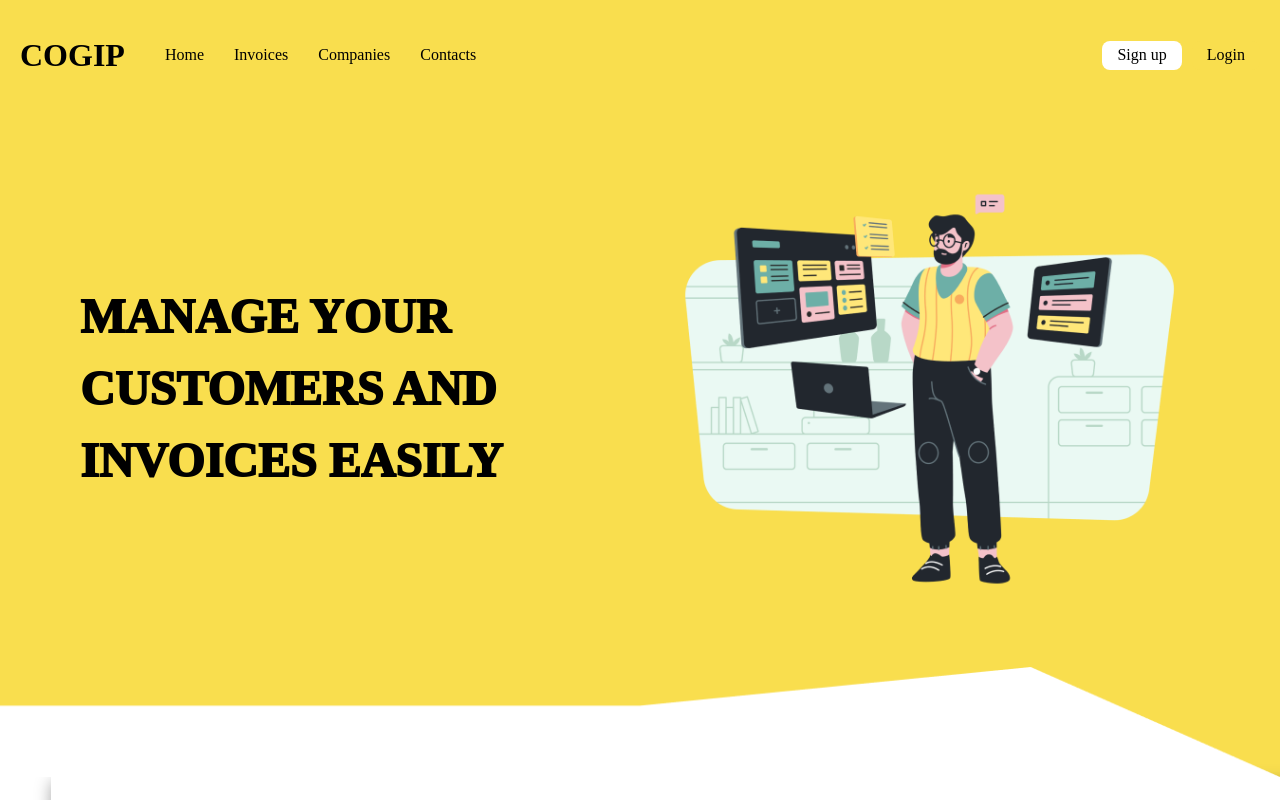
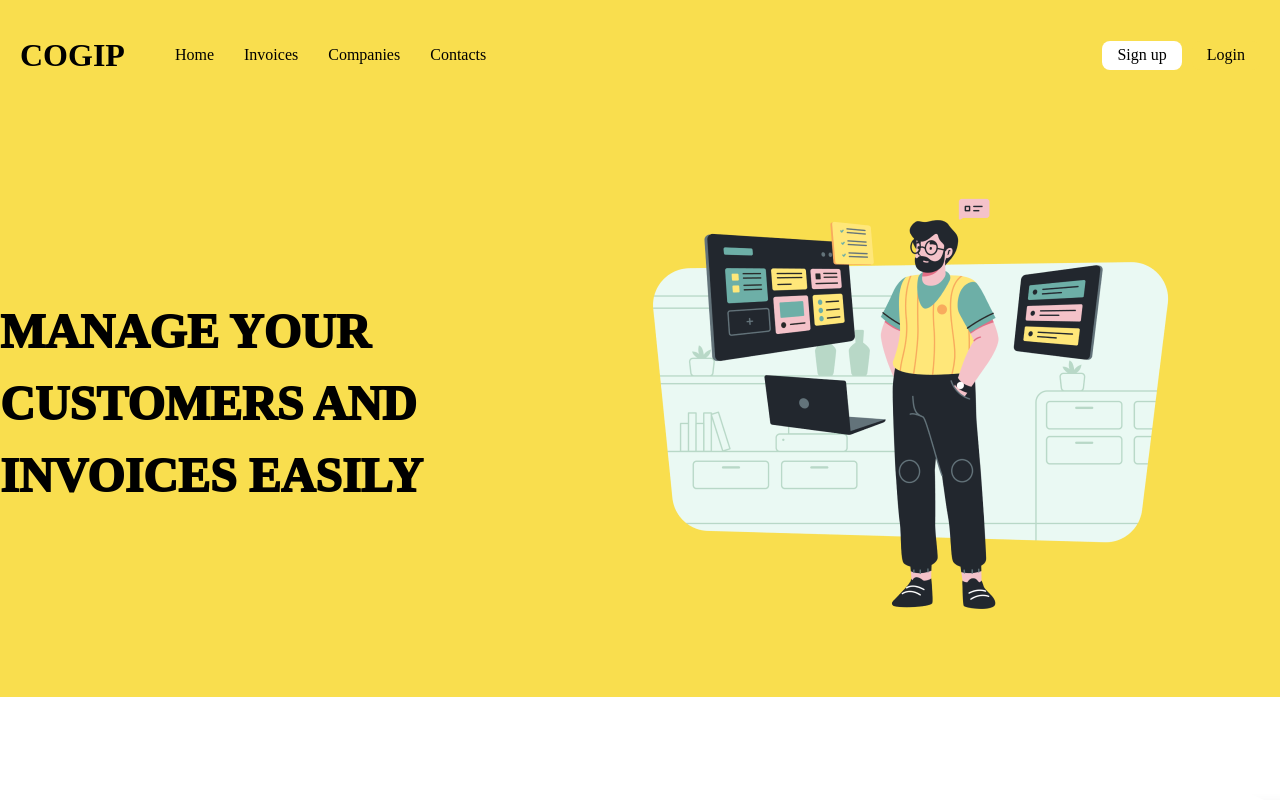
Before and after one commit to javadaller/COGIP, a React (Vite) app: page / in a window 1280 px wide. Shown: the top 800 px of the page. Built offline with nearby package versions, Linux system fonts and the light colour scheme.

Commit message:
update router + app

```diff
--- a/public/assets/css/style.css
+++ b/public/assets/css/style.css
@@ -644,31 +644,30 @@ header nav a button.btn2 {
   background: #f9de4e;
 }
 
-.container {
+body .container {
   display: flex;
   align-items: center;
-  margin-left: 80px;
+  background: #f9de4e;
 }
-.container h2 {
+body .container h2 {
   width: 40%;
   font-size: 3rem;
   font-weight: 1000;
 }
-.container .image-container {
+body .container .image-container {
   flex: 1;
   display: flex;
   justify-content: flex-end;
 }
-.container .image-container .rectangle-container {
+body .container .image-container .rectangle-container {
   width: 20%;
   height: 10%;
   justify-content: flex-end;
 }
-.container .image-container img {
+body .container .image-container img {
   max-width: 100%;
   height: auto;
 }
-
 body .main-container {
   box-shadow: rgba(0, 0, 0, 0.35) 0px 5px 15px;
   padding: 5%;
--- a/src/React Components/App.jsx
+++ b/src/React Components/App.jsx
@@ -1,14 +1,45 @@
-import React from 'react'
-import Home from './Home'
-import './../../public/assets/css/style.css'
-import { Link } from 'react-router-dom';
+// App.jsx
+import React from 'react';
+import { Outlet, Link } from 'react-router-dom';
+import './../../public/assets/css/style.css'; // Assurez-vous que le chemin est correct
 
-    function App() {
-    return (
-        <div>
-        <Home/>
-        </div>
-    )
-    }
+function App() {
+  return (
+    <div>
+      <header>
+        <nav>
+          <div>
+            <h1>COGIP</h1>
+            <ul>
+            <Link to="/">
+              <li>Home</li>
+              </Link>
+              <Link to="/invoices">
+                <li>Invoices</li>
+              </Link>
+              <Link to="/companies">
+                <li>Companies</li>
+              </Link>
+              <Link to="/contact">
+                <li>Contacts</li>
+              </Link>
+            </ul>
+          </div>
+          <div>
+            <Link to="/sign-up">
+              <button className="btn1">Sign up</button>
+            </Link>
+            <Link to="/login">
+              <button className="btn2">Login</button>
+            </Link>
+          </div>
+        </nav>
+      </header>
+      <main>
+        <Outlet /> {/* This is where nested routes will be rendered */}
+      </main>
+    </div>
+  );
+}
 
 export default App;
--- a/src/React Components/Home.jsx
+++ b/src/React Components/Home.jsx
@@ -6,46 +6,21 @@ import { Link } from 'react-router-dom';
 export default function Home() {
   return (
     <>
-      <header>
-        <nav>
-          <div>
-            <h1>COGIP</h1>
-            <ul>
-              <li>Home</li>
-              <Link to="/invoices">
-                <li>Invoices</li>
-              </Link>
-              <Link to="/companies">
-                <li>Companies</li>
-              </Link>
-              <Link to="/contact">
-                <li>Contacts</li>
-              </Link>
-            </ul>
-          </div>
-          <div>
-            <Link to="/sign-up">
-              <button className="btn1">Sign up</button>
-            </Link>
-            <Link to="/login">
-              <button className="btn2">Login</button>
-            </Link>
-          </div>
-        </nav>
-        <div className="container">
+
+      <body>
+      <div className="container">
         <h2>MANAGE YOUR CUSTOMERS AND INVOICES EASILY</h2>
         <div className="image-container">
           <img src={img} alt="Home illustration" />
         </div>
 
-
       </div>
       <div className="rectangle-container">
         <img src={rectangleblanc} alt="Home illustration" />
         </div>
-      </header>
 
-      <body>
+
+
   <div class="main-container">
     <section class="test">
       <h2>Last invoices</h2>
@@ -125,4 +100,4 @@ export default function Home() {
 
     </>
   );
-}
+};
--- /dev/null
+++ b/src/React Components/Invoices.jsx
@@ -0,0 +1,14 @@
+import React from 'react';
+import { Link } from 'react-router-dom'; // Importation de Link
+import img from '../../Assets/Images/homeImg.png'; // Assurez-vous que le chemin est correct
+
+const Invoices = () => {
+  return (
+    <>
+
+
+    </>
+  );
+};
+
+export default Invoices;
--- a/src/React Components/invoices.jsx
+++ /dev/null
@@ -1,14 +0,0 @@
-import React from 'react';
-
-
-
-const Invoices = () => {
-    return (
-      <div>
-        <h2>Sign Up Page</h2>
-
-      </div>
-    );
-  };
-
-export default Invoices;
--- a/src/React Components/main.jsx
+++ b/src/React Components/main.jsx
@@ -1,41 +1,48 @@
+// main.jsx (ou index.jsx)
 import React from 'react';
 import ReactDOM from 'react-dom/client';
 import { createBrowserRouter, RouterProvider } from 'react-router-dom';
 import App from './App.jsx';
-import Invoices from './invoices.jsx';
-import Compagny from './compagny.jsx';
-import Contact from './contact.jsx';
-import ErrorPage from './error-page.jsx';
-import Login from './form/login.jsx';
-import Signup from './form/sign-up.jsx';
-
+import Home from './Home.jsx';
+import Invoices from './Invoices.jsx';
+import Compagny from './Compagny.jsx';
+import Contact from './Contact.jsx';
+import ErrorPage from './ErrorPage.jsx';
+import Login from './form/Login.jsx';
+import Signup from './form/Signup.jsx';
 
 const router = createBrowserRouter([
   {
     path: '/',
     element: <App />,
-    errorElement: <ErrorPage />
+    errorElement: <ErrorPage />,
+    children: [
+      {
+        path: '/',
+        element: <Home />,
+      },
+      {
+        path: '/invoices',
+        element: <Invoices />,
+      },
+      {
+        path: '/compagny',
+        element: <Compagny />,
+      },
+      {
+        path: '/contact',
+        element: <Contact />,
+      },
+      {
+        path: '/sign-up',
+        element: <Signup />,
+      },
+      {
+        path: '/login',
+        element: <Login />,
+      },
+    ],
   },
-  {
-    path: '/login',
-    element: <Login />
-  },
-  {
-    path: '/sign-up',
-    element: <Signup />
-  },
-  {
-    path: '/invoices',
-    element: <Invoices />
-  },
-  {
-    path: '/compagny',
-    element: <Compagny />
-  },
-  {
-    path: '/contact',
-    element: <Contact />
-  }
 ]);
 
 ReactDOM.createRoot(document.getElementById('root')).render(
--- a/src/sass/components/_header.scss
+++ b/src/sass/components/_header.scss
@@ -48,10 +48,14 @@ header {
     }
   }
 
+
+  body {
+
+
     .container {
         display: flex;
         align-items: center;
-    margin-left: 80px;
+        background: #f9de4e;
 
         h2 {
           width: 40%;
@@ -79,7 +83,8 @@ header {
         }
       }
 
-  body {
+
+
     .main-container {
       box-shadow: rgba(0, 0, 0, 0.35) 0px 5px 15px;
       padding: 5%;
```
Also changed, not shown: src/React Components/Compagny.jsx (renamed from src/React Components/compagny.jsx), src/React Components/Contact.jsx (renamed from src/React Components/contact.jsx), src/React Components/ErrorPage.jsx (renamed from src/React Components/error-page.jsx), src/React Components/form/Login.jsx (renamed from src/React Components/form/login.jsx), src/React Components/form/Signup.jsx (renamed from src/React Components/form/sign-up.jsx), 1 other file (tests, documents, lock files or other folders). Lines whose indentation alone changed are shown as unchanged.
